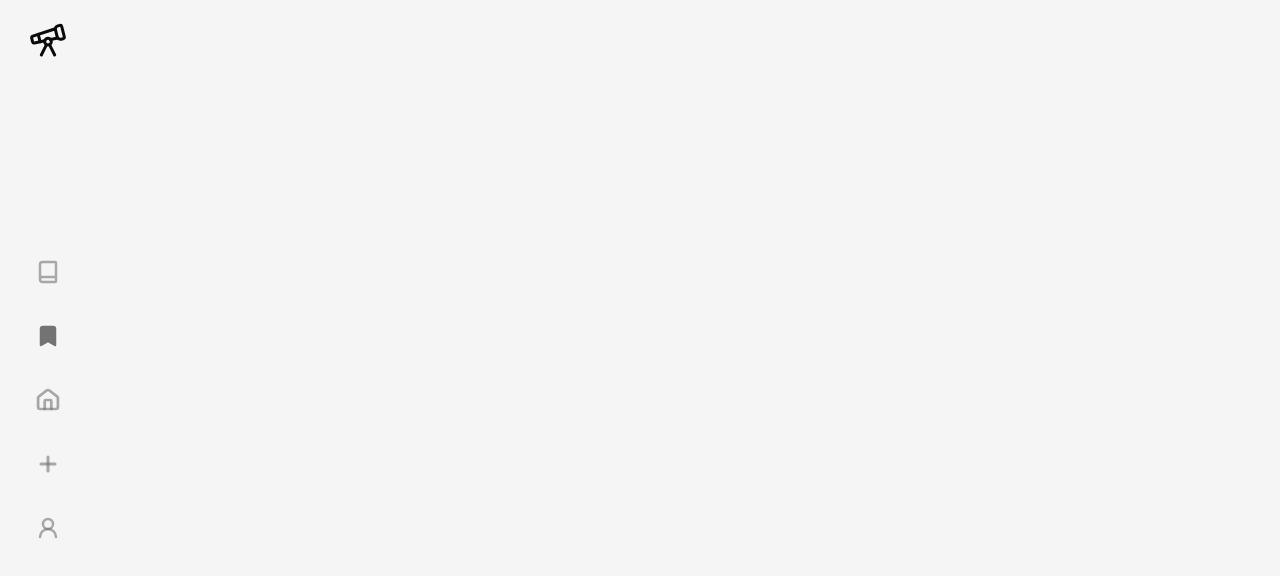
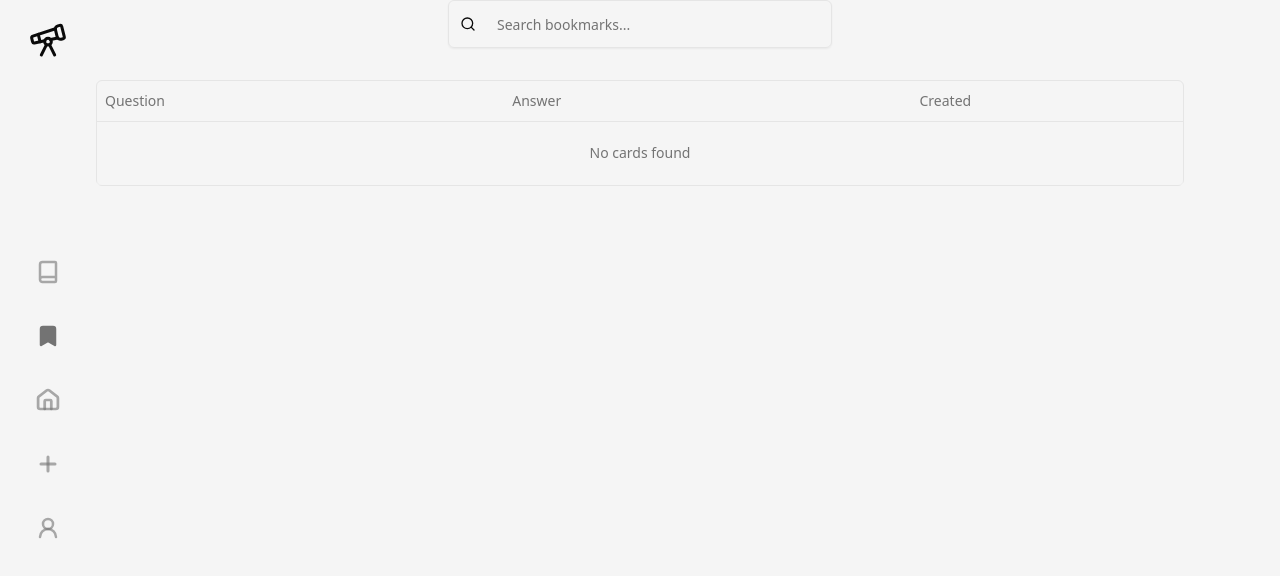
Before and after one commit to thepeno/spaced2, a React (Vite) app: page /bookmarks in a window 1280 px wide. Before the commit this address had no page. Shown: the top 576 px of the page. Built offline with nearby package versions, Linux system fonts and the light colour scheme; what ts-fsrs would draw is missing.

Commit message:
feat: add bookmarks screen

```diff
--- a/src/components/cards-table.tsx
+++ b/src/components/cards-table.tsx
@@ -36,7 +36,7 @@ const FlashcardTable = ({ cards }: { cards: CardWithMetadata[] }) => {
             <TableRow>
               <TableCell
                 colSpan={3}
-                className='text-muted-foreground text-center'
+                className='text-muted-foreground text-center h-16'
               >
                 No cards found
               </TableCell>
--- a/src/components/hooks/query.tsx
+++ b/src/components/hooks/query.tsx
@@ -1,7 +1,7 @@
 import MemoryDB from '@/lib/db/memory';
 import { useSyncExternalStore } from 'react';
 
-export function useReadCards() {
+export function useCards() {
   const snapshot = useSyncExternalStore(
     MemoryDB.subscribe,
     MemoryDB.getSnapshot
@@ -10,7 +10,7 @@ export function useReadCards() {
 }
 
 export function useReviewCards() {
-  const cards = useReadCards();
+  const cards = useCards();
   const reviewCards = cards
     .filter((card) => card.due < new Date())
     .filter((card) => !card.suspended || card.suspended < new Date());
--- a/src/main.tsx
+++ b/src/main.tsx
@@ -3,6 +3,7 @@ import NavBar from '@/components/nav/nav-bar.tsx';
 import { SpacedIcon } from '@/components/nav/spaced-icon.tsx';
 import SyncEngine from '@/lib/sync/engine.ts';
 import { cn } from '@/lib/utils.ts';
+import BookmarksRoute from '@/routes/BookmarksRoute.tsx';
 import DeckRoute from '@/routes/DeckRoute.tsx';
 import DecksRoute from '@/routes/DecksRoute.tsx';
 import ReviewRoute from '@/routes/Review.tsx';
@@ -33,6 +34,7 @@ createRoot(document.getElementById('root')!).render(
           <Route path='/login' element={<LoginScreen />} />
           <Route path='/decks' element={<DecksRoute />} />
           <Route path='/decks/:deckId' element={<DeckRoute />} />
+          <Route path='/bookmarks' element={<BookmarksRoute />} />
           <Route path='/debug' element={<DebugRoute />} />
         </Routes>
       </div>
--- /dev/null
+++ b/src/routes/BookmarksRoute.tsx
@@ -0,0 +1,27 @@
+import CardsTable from '@/components/cards-table';
+import { useCards } from '@/components/hooks/query';
+import SearchBar from '@/components/search-bar';
+import { useState } from 'react';
+
+export default function BookmarksRoute() {
+  const cards = useCards();
+  const [search, setSearch] = useState('');
+
+  const bookmarks = cards.filter((card) => card.bookmarked);
+  const filteredCards = bookmarks.filter((card) =>
+    (card.front.toLowerCase() + card.back.toLowerCase()).includes(
+      search.toLowerCase()
+    )
+  );
+
+  return (
+    <div className='md:px-24 col-span-12'>
+      <SearchBar
+        search={search}
+        setSearch={setSearch}
+        placeholder='Search bookmarks...'
+      />
+      <CardsTable cards={filteredCards} />
+    </div>
+  );
+}
--- a/src/routes/Sync.tsx
+++ b/src/routes/Sync.tsx
@@ -1,4 +1,4 @@
-import { useReadCards } from '@/components/hooks/query';
+import { useCards } from '@/components/hooks/query';
 import { Button } from '@/components/ui/button';
 import { Input } from '@/components/ui/input';
 import { db } from '@/lib/db/persistence';
@@ -13,7 +13,7 @@ export default function DebugRoute() {
   const operations = useLiveQuery(() =>
     db.pendingOperations.orderBy('id').toArray()
   );
-  const cards = useReadCards();
+  const cards = useCards();
 
   const clientId = useClientId();
   const [seqNo, setSeqNo] = useState(0);
```
